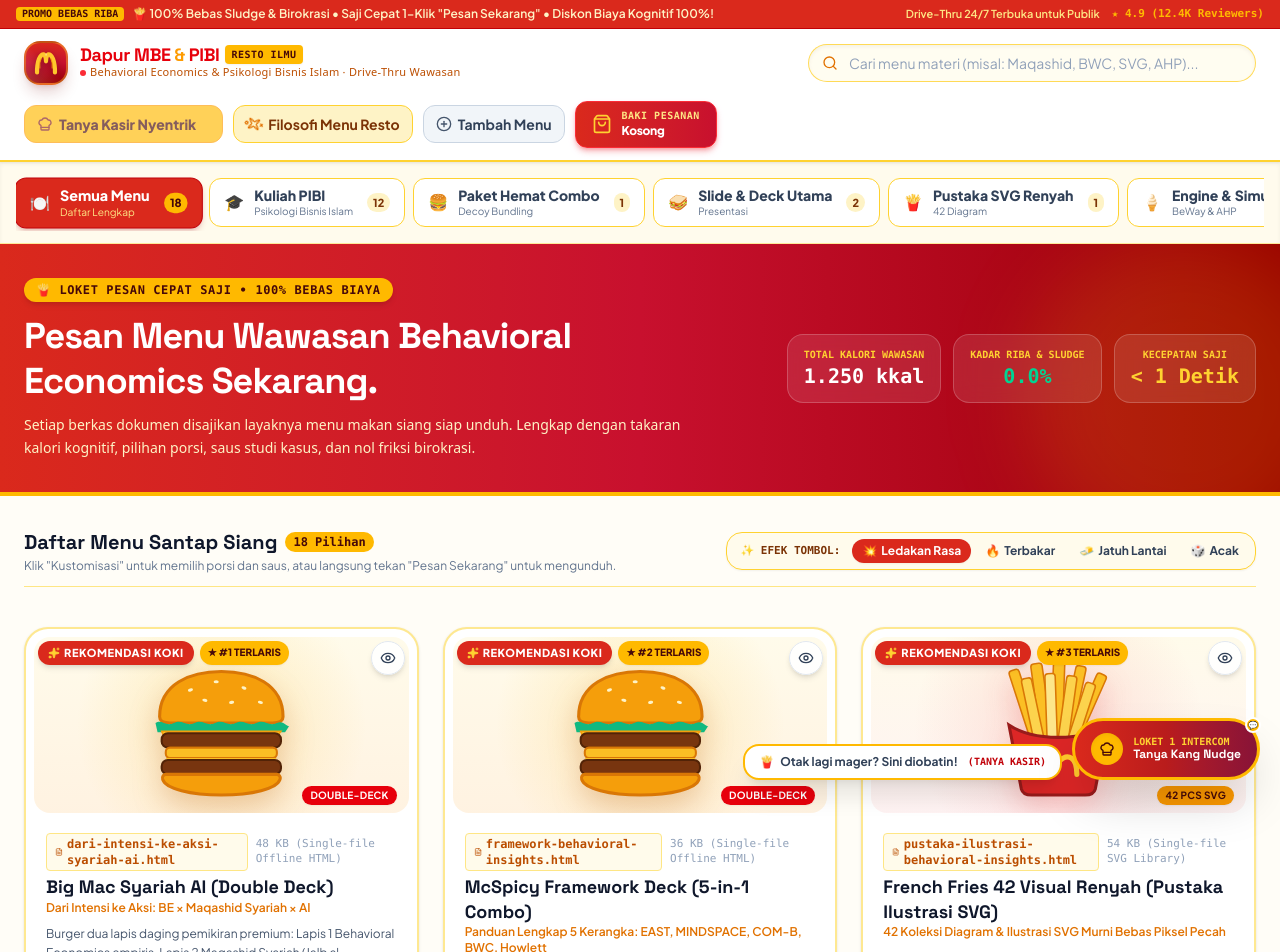
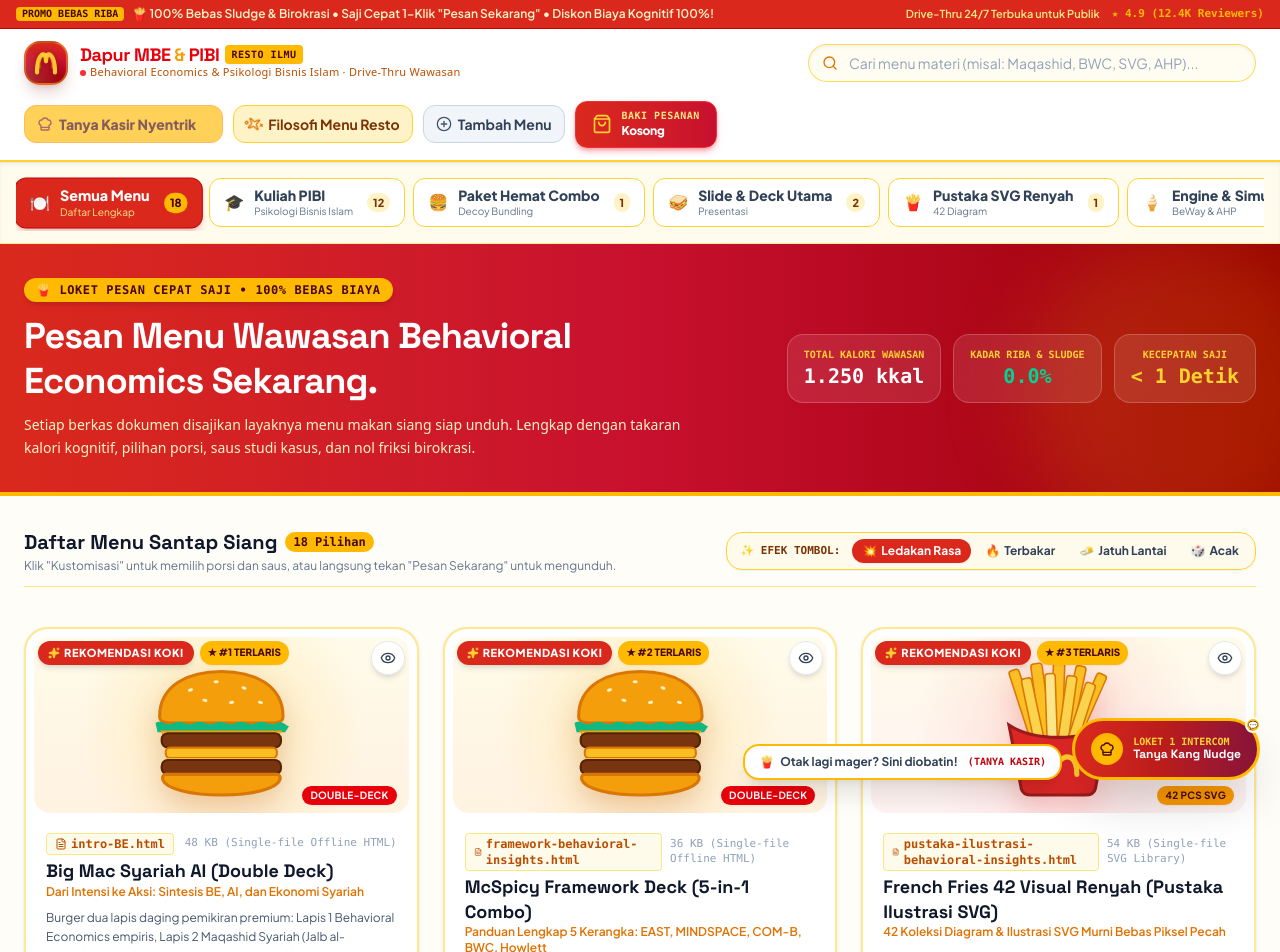
Before and after one commit to PI-iainbabel/dapur, a React (Vite) app: page / in a window 1280 px wide. Shown: the top 952 px of the page. Built offline with nearby package versions, Linux system fonts and the light colour scheme.

Commit message:
Update subtitle and file paths for Big Mac Syariah

```diff
--- a/src/data/menuItems.ts
+++ b/src/data/menuItems.ts
@@ -55,7 +55,7 @@ export const MENU_ITEMS: MenuItem[] = [
   {
     id: 'menu-bigmac-syariah',
     title: 'Big Mac Syariah AI (Double Deck)',
-    subtitle: 'Dari Intensi ke Aksi: BE × Maqashid Syariah × AI',
+    subtitle: 'Dari Intensi ke Aksi: Sintesis BE, AI, dan Ekonomi Syariah',
     foodName: 'Big Mac Syariah AI',
     foodType: 'burger',
     categoryId: 'decks',
@@ -72,8 +72,8 @@ export const MENU_ITEMS: MenuItem[] = [
       fat: '0% Sludge / Tanpa Riba',
       fiber: '100% Siap Dipraktikkan',
     },
-    filePath: '/materials/dari-intensi-ke-aksi-syariah-ai.html',
-    fileName: 'dari-intensi-ke-aksi-syariah-ai.html',
+    filePath: '/materials/intro-BE.html',
+    fileName: 'intro-BE.html',
     fileSize: '48 KB (Single-file Offline HTML)',
     featured: true,
     popularRank: 1,
```
